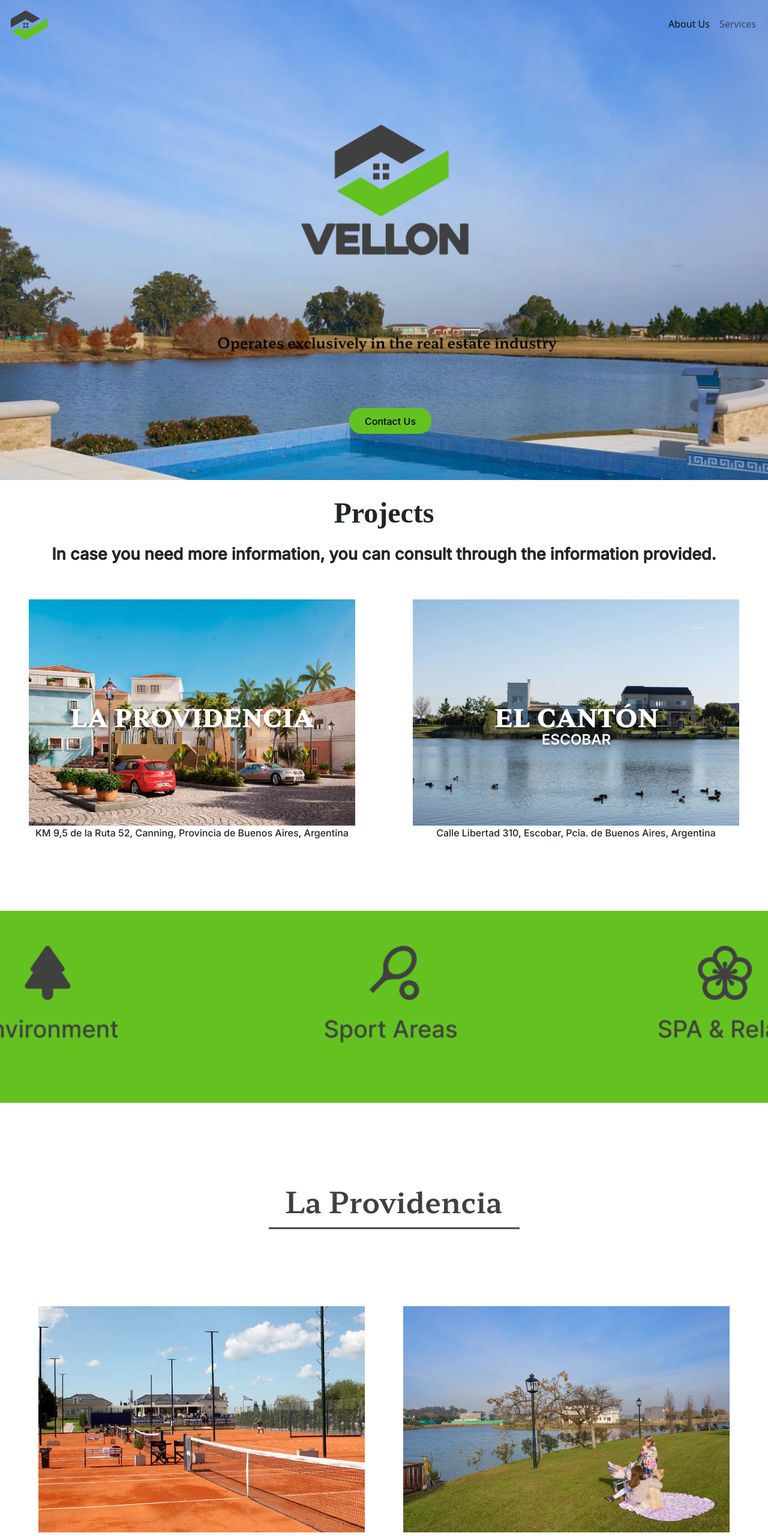
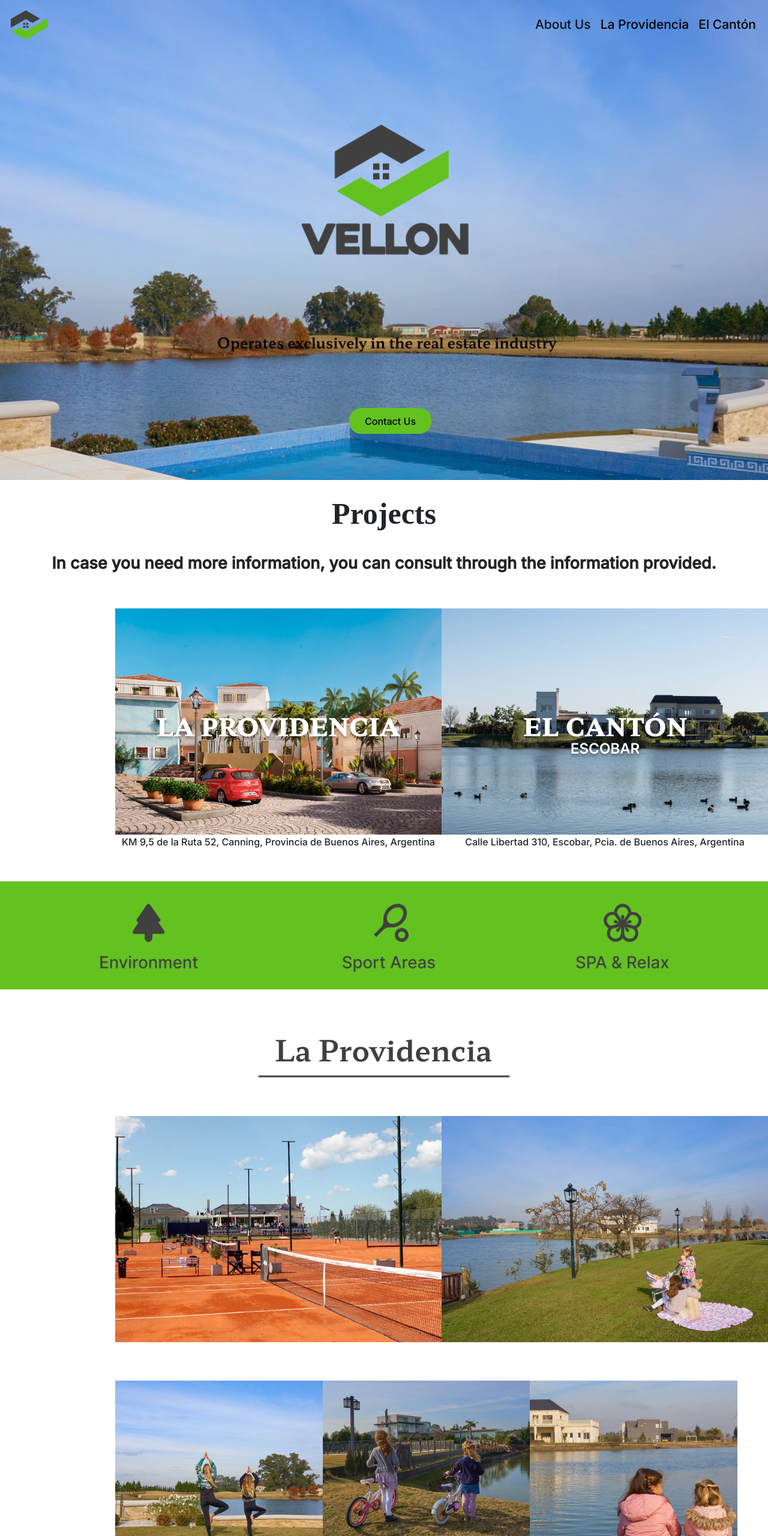
Before and after one commit to CandelaDeLucasPino/Vellon, a plain HTML site: page index.html in a window 1280 px wide. Shown: the top 2560 px of the page at 60% size. Drawn offline with nearby package versions, Linux system fonts and the light colour scheme; a web font is replaced by a local one.

Commit message:
vellon terminada!

```diff
--- a/css/estilo.css
+++ b/css/estilo.css
@@ -15,10 +15,20 @@
 .load{
     animation: slide 2s;
 }
+.nav-link{
+    font-family: 'Inter';
+font-style: normal;
+font-weight: 400;
+font-size: 21px;
+line-height: 25px;
+
+color: #000000;
+
+}
 .slider{
     background-repeat: no-repeat;
     background-size: cover;
-    background-position: center;
+    background-position: center center;
     width: 100%;
     height: 100vh;
     animation: slide 20s infinite;
@@ -32,16 +42,16 @@
         background-image: url('../imagenes/1.png');
     }
     34.01%{
-        background-image: url(../imagenes/2.png);
+        background-image: url('../imagenes/Group\ 38\ \(2\).png');
     }
     67%{
-        background-image: url('../imagenes/2.png');
+        background-image: url('../imagenes/Group\ 38\ \(2\).png');
     }
     67.01%{
-        background-image: url('../imagenes/3.png');
+        background-image: url('../imagenes/Group\ 39.png');
     }
     100%{
-        background-image: url('../imagenes/3.png');
+        background-image: url('../imagenes/Group\ 39.png');
     }
 }
 .boton{
@@ -56,20 +66,20 @@
     border-style: none;
 
 }
-.titulo1{
+#titulo1{
     display: flex;
     flex-direction: column;
     justify-content: center;
     align-items: center;
 }
-.titulo1 h2{
-    font-size: 48px;
+#titulo1 h2{
+    font-size: 50px;
     font-family: 'Hahmlet', serif;
     font-weight: 600;
-    padding-bottom: 1%;
+    padding-bottom: 2%;
     padding-top: 2%;
 }
-.titulo1 p{
+#titulo1 p{
     font-size: 27px;
     font-family: 'Inter', sans-serif;
     font-weight: 600;
@@ -80,6 +90,8 @@
     flex-direction: row;
     justify-content: space-around;
     align-items: center;
+    width: 70%;
+    margin-left: 15%;
 }
 .laprovidencia p{
     text-align: center;
@@ -93,7 +105,7 @@
     margin-bottom: 10%;
 
 }
-.slide2{
+/*.slide2{
     margin:5% 0% 10% 0%;
     background-repeat: no-repeat;
     background-size: cover;
@@ -122,24 +134,41 @@
     100%{
         background-image: url('../imagenes/9.png');
     }
+}*/
+
+.slide2 img{
+    width: 100%;
 }
-.subtitulo{
-margin-left: 35%;
+.projectone{
+    display: flex;
+    flex-direction: row;
+    justify-content: center;
+    align-items: center;
+    padding: 5% 0 0 0;
 }
-.subtitulo1{
-    margin-left: 40%;
+.projecttwo{
+    display: flex;
+    flex-direction: row;
+    justify-content: center;
+    align-items: center;
+    padding-top: 5%;
 }
 .grupo1{
     display: flex;
     flex-direction: row;
     justify-content: space-between;
-    margin:10% 5% 0% 5%;
+    align-items: center;
+    width: 70%;
+    margin-left: 15%;
+    margin-top: 5%;
 }
 .grupo2{
     display: flex;
     flex-direction: row;
     justify-content: space-between;
-    margin:10% 5% 5% 5%;
+    align-items: center;
+    width: 70%;
+    margin:5% 0 5% 15%;
 }
 h3{
     font-size: 27px;
--- a/index.html
+++ b/index.html
@@ -28,15 +28,16 @@
               </button>
               <div class="collapse navbar-collapse" id="navbarNavAltMarkup">
                 <div class="navbar-nav">
-                  <a class="nav-link active" aria-current="page" href="#">About Us</a>
-                  <a class="nav-link" href="#">Services</a>
+                  <a class="nav-link active" aria-current="page" href="#titulo1">About Us</a>
+                  <a class="nav-link" href="#subtitulo">La Providencia</a>
+                  <a class="nav-link" href="#subtitulo1">El Cantón</a>
                 </div>
               </div>
             </div>
           </nav>
-          <button type="button" style="background-color:#63c220" class="boton" href="#contacto">Contact Us</button>
+          <a href="#contacto"><button type="button" style="background-color:#63c220" class="boton">Contact Us</button></a>
     </div>
-    <div class="titulo1">
+    <div id="titulo1">
         <h2>Projects</h2>
         <p>In case you need more information, you can consult through the information provided.
         </p>
@@ -53,8 +54,12 @@
         </p>
         </div>
     </div>
-    <div class="slide2"></div>
-    <img class="subtitulo"src="./imagenes/10.png" alt="">
+    <div class="slide2">
+      <img src="./imagenes/6bis.png" alt="">
+    </div>
+    <div class="projectone">
+    <img id="subtitulo"src="./imagenes/10.png" alt="">
+    </div>
     <div class="grupo1">
       <img src="./imagenes/11.png" alt="">
       <img src="./imagenes/12.png" alt="">
@@ -77,7 +82,9 @@
 
       <p class="tres">You will be able to live in one of its 715 lots, located in its four sectors: Polo, Golf, Village and Lakes in a framework of maximum security with the highest and most exclusive technology in the area.</p>
       </div>
-      <img class="subtitulo1"src="./imagenes/17.png" alt="">
+      <div class="projecttwo">
+      <img id="subtitulo1"src="./imagenes/17.png" alt="">
+      </div>
       <div class="grupo1">
         <img src="./imagenes/18.png" alt="">
         <img src="./imagenes/19.png" alt="">
@@ -114,8 +121,8 @@
 
         <p class="cuatro"><img src="./imagenes/estrella.png" alt="">  On the plots bordering El Canton, an important residential and commercial area is planned that will have all the necessary services to be able to live and work in the same place: Supermarket, Shopping Center, Free Standing Shops, Home Center, Gas Station and a sector planned for a future train station. It will also have a marina with an exit to the Lujan River through a 4 km channel.</p>
       </div>
-    <footer>
-      <img class="footer" src="./imagenes/footer.png" alt="">
+    <footer id="contacto">
+      <img class="footer" src="./imagenes/Group 20.png" alt="">
     </footer>
 
 
```
Also changed, not shown: imagenes/6bis.png (added), imagenes/Group 20.png (added), 2 other files.
